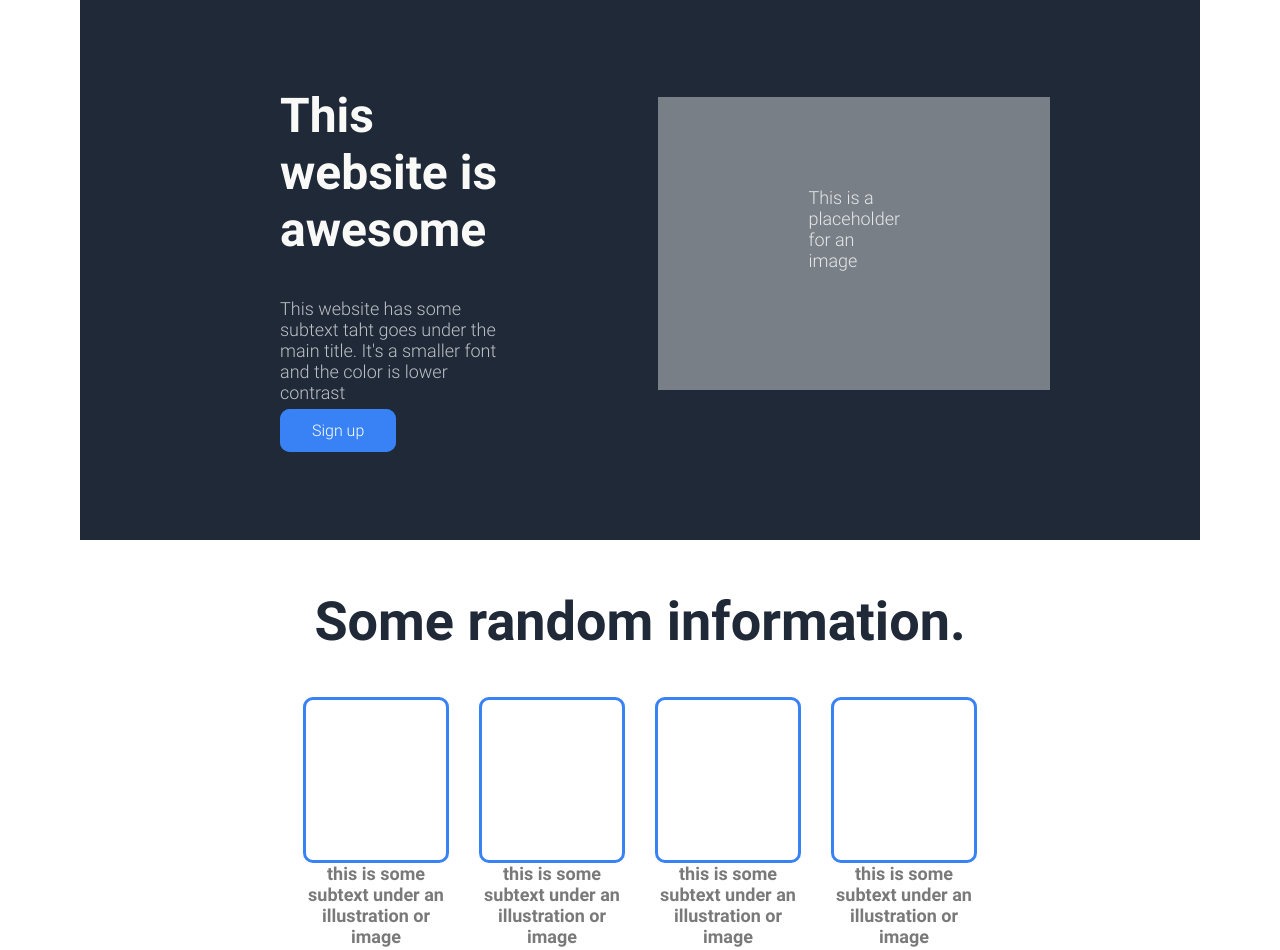
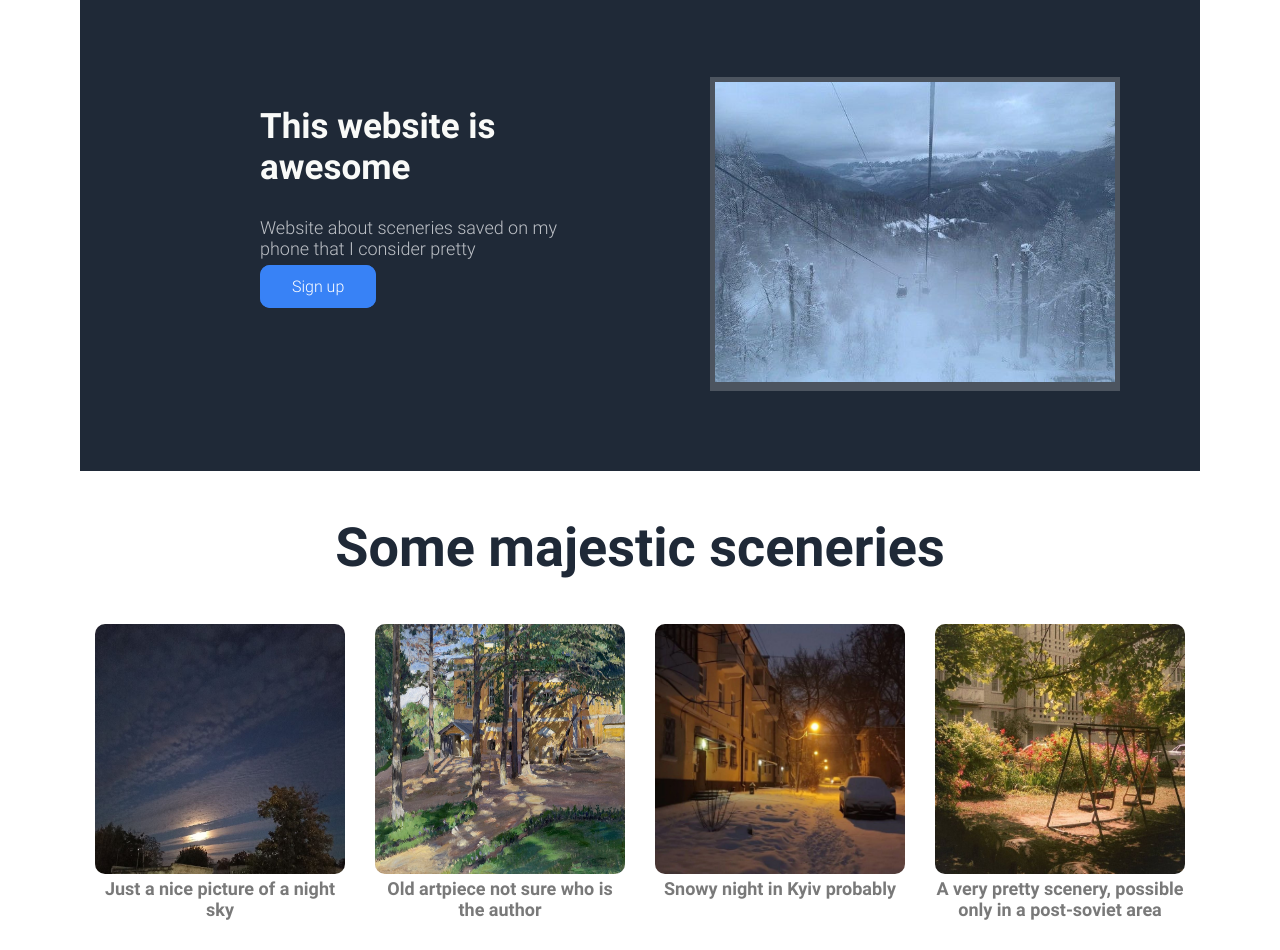
Before and after one commit to Sonorhc314/brainnest_hw2, a plain HTML site: page task4/index.html in a window 1280 px wide. Shown: the part 61-1011 px from the top of the page. Drawn offline with Linux system fonts and the light colour scheme; files whose address does not match are found by name.

Commit message:
justlast

```diff
--- a/task4/css/style.css
+++ b/task4/css/style.css
@@ -26,12 +26,11 @@ body {
 }
 .hero {
   background-color: #1f2937;
-  margin-bottom: 20px;
 }
 .section3 {
   background-color: #e5e7eb;
   margin: 100px 0px;
-  padding: 100px 265px;
+  padding: 140px 265px;
 }
 .section4 {
   background-color: #3882f6;
@@ -46,7 +45,7 @@ body {
 }
 .section2 {
   text-align: center;
-  margin: 50px;
+  margin: 20px;
   font-size: 36px;
   font-weight: bold;
   color: #1f2937;
@@ -61,22 +60,15 @@ body {
   font-size: 18px;
   color: #00000086;
 }
-.custom_icon {
-  border: 3.5px solid #3882f6;
-  padding: 80px 70px;
-  margin: 0 auto;
-  border-radius: 10px;
-}
 .insert_img {
-  margin: 50px;
-  padding: 90px 150px;
-  background-color: rgba(255, 255, 255, 0.4);
+  padding: 5px 5px;
+  background-color: rgba(255, 255, 255, 0.2);
   float: right;
   font-size: 18px;
   color: #e5e7eb;
 }
 .par_img {
-  padding: 50px 100px 100px 100px;
+  padding: 80px;
   display: flex;
 }
 .paragraph {
@@ -92,7 +84,8 @@ body {
 }
 .sign_up2 {
   margin: 30px;
-  padding: 10px 30px;
+  margin-left: 80px;
+  padding: 10px 40px;
   background-color: #3882f6;
   color: white;
   border: 2px solid white;
@@ -105,7 +98,7 @@ footer {
   padding: 30px;
 }
 #hero_main {
-  font-size: 48px;
+  font-size: 35px;
   color: #f9faf8;
   font-weight: 800;
 }
@@ -125,6 +118,7 @@ footer {
   font-weight: bold;
   float: right;
   font-size: 25px;
+  margin-right: 30px;
 }
 #hero_logo {
   display: inline;
@@ -145,6 +139,15 @@ li.hero_secondary {
   float: right;
   margin-left: 25px;
 }
-.pale {
+.pale_par {
   opacity: 84%;
+  margin-top: -15px;
 }
+.hero_img {
+  width: 400px;
+}
+.icon_myimage {
+  width: 250px;
+  height: 250px;
+  border-radius: 10px;
+}
--- a/task4/index.html
+++ b/task4/index.html
@@ -21,47 +21,56 @@
         <div class="paragraph">
           <h2 id="hero_main">This website is awesome</h2>
           <p class="hero_secondary">
-            This website has some subtext taht goes under the main title. It's a
-            smaller font and the color is lower contrast
+            Website about sceneries saved on my phone that I consider pretty
           </p>
           <a href="#" class="sign_up1">Sign up</a>
         </div>
-        <div class="insert_img">This is a placeholder for an image</div>
+        <div class="insert_img">
+          <img src="images/snow.jpg" alt="snowy" class="hero_img" />
+        </div>
       </div>
     </div>
     <div class="section2">
-      <h2>Some random information.</h2>
+      <h2>Some majestic sceneries</h2>
       <div class="icon_section">
         <span class="whole_item">
-          <div class="custom_icon"></div>
-          this is some subtext under an illustration or image</span
+          <div class="custom_icon">
+            <img src="images/soviet.jpg" class="icon_myimage" />
+          </div>
+          Just a nice picture of a night sky</span
         >
         <span class="whole_item">
-          <div class="custom_icon"></div>
-          this is some subtext under an illustration or image</span
+          <div class="custom_icon">
+            <img src="images/soviet2.jpg" class="icon_myimage" />
+          </div>
+          Old artpiece not sure who is the author</span
         >
         <span class="whole_item">
-          <div class="custom_icon"></div>
-          this is some subtext under an illustration or image</span
+          <div class="custom_icon">
+            <img src="images/soviet3.jpg" class="icon_myimage" />
+          </div>
+          Snowy night in Kyiv probably</span
         >
         <span class="whole_item">
-          <div class="custom_icon"></div>
-          this is some subtext under an illustration or image</span
+          <div class="custom_icon">
+            <img src="images/soviet4.jpg" class="icon_myimage" />
+          </div>
+          A very pretty scenery, possible only in a post-soviet area</span
         >
       </div>
     </div>
     <div class="section3">
       <div class="quote">
-        This is an inspiring quote or a testimonial from a customer. Maybe, it's
-        just filling up space, or maybe people will actually read it. Who knows?
-        All I know is that it looks nice.
+        This is an inspiring quote, or a testimonial from a customer. Maybe,
+        it's just filling up space, or maybe people will actually read it. Who
+        knows? All I know is that it looks nice.
       </div>
       <div class="author">-Thor</div>
     </div>
     <div class="section4">
       <span class="signup_ad">
         <h2>Call to action! It's time!</h2>
-        <p class="pale">
+        <p class="pale_par">
           Sign up for our product by clicking that button right over there!
         </p>
       </span>
```
Also changed, not shown: task4/images/snow.jpg (added), task4/images/soviet.jpg (added), task4/images/soviet2.jpg (added), task4/images/soviet3.jpg (added), task4/images/soviet4.jpg (added).
